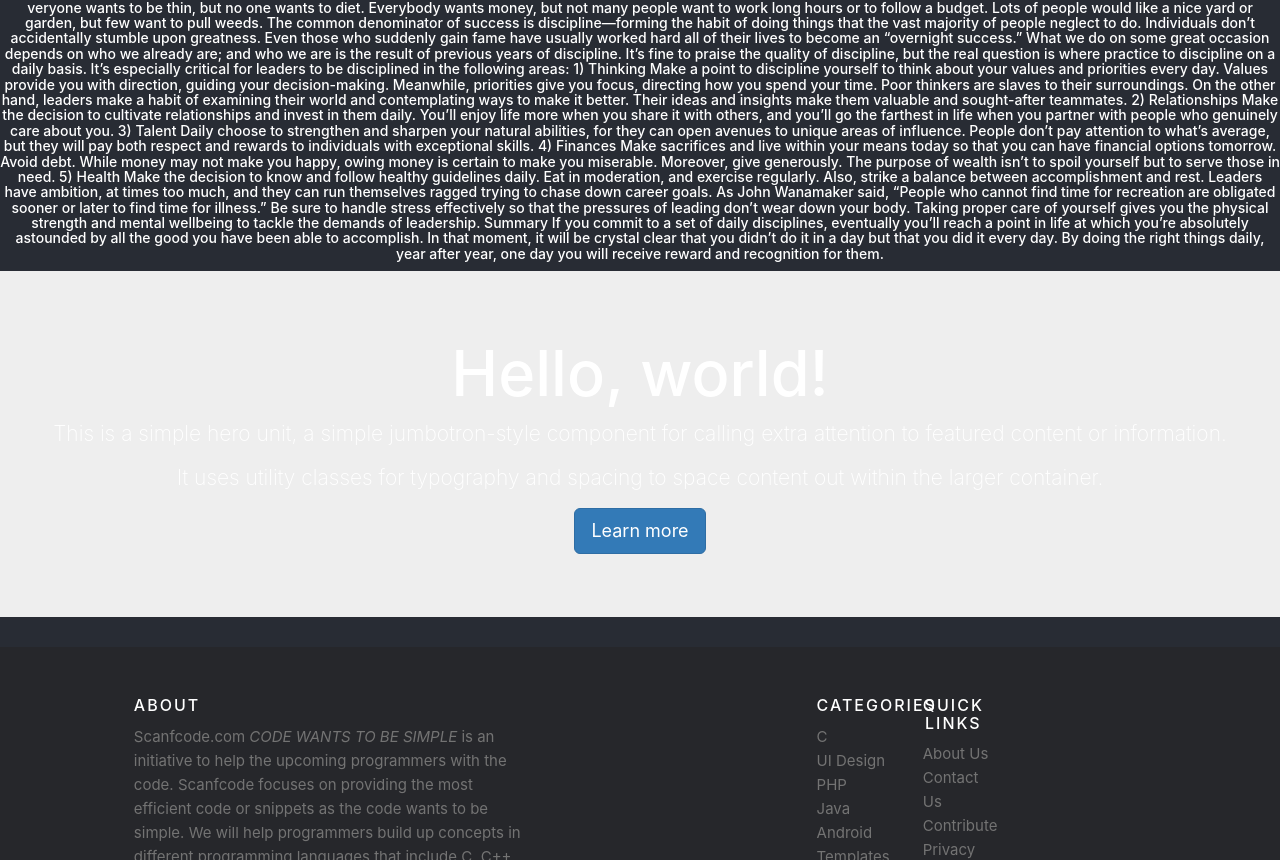
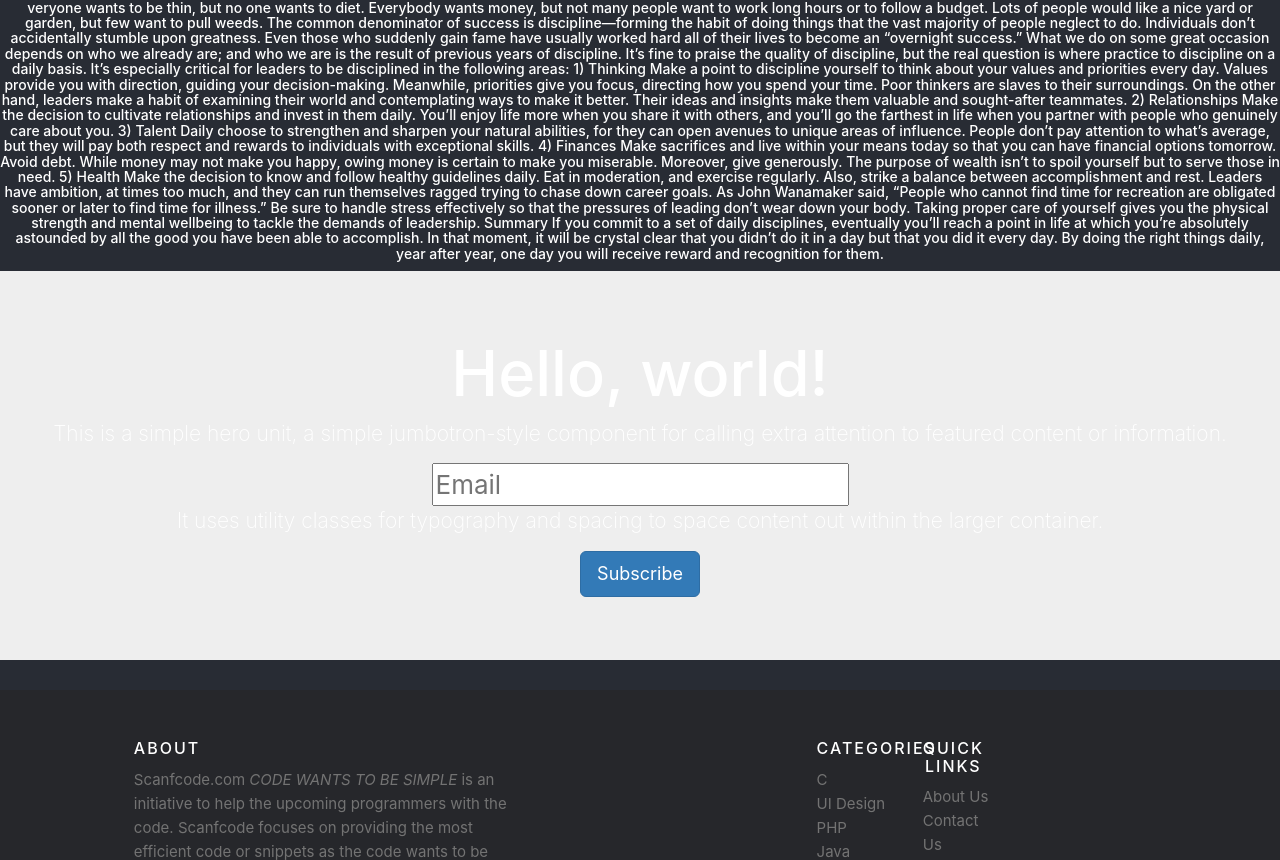
Before and after one commit to KompeteKeeda/kk-fe, a React (Create React App) app: page /news in a window 1280 px wide. Shown: the part 550-1410 px from the top of the page. Built offline with nearby package versions, Linux system fonts and the light colour scheme; no server answers.

Commit message:
component added for newsletter

```diff
--- /dev/null
+++ b/src/components/newsLetter.tsx
@@ -0,0 +1,16 @@
+import "../styles/news.scss"
+
+export const NewsLetter = () => {
+    return (
+    <div className="jumbotron">
+  <h1 className="display-4">Hello, world!</h1>
+  <p className="lead">This is a simple hero unit, a simple jumbotron-style component for calling extra attention to featured content or information.</p>
+  {/* <hr className="my-4"> */}
+  <input placeholder ="Email"></input>
+  <p>It uses utility classes for typography and spacing to space content out within the larger container.</p>
+  <p className="lead">
+    <a className="btn btn-primary btn-lg" href="#" role="button">Subscribe</a>
+  </p>
+</div>
+    )
+}
--- a/src/pages/news.tsx
+++ b/src/pages/news.tsx
@@ -1,11 +1,8 @@
-import { Footer } from "../components/footer"
-import { Header } from "../components/header"
 import coverImage from "../assets/pubg.jpeg"
+import { NewsLetter } from "../components/newsLetter"
 import "../styles/news.scss"
 
 export const News = () => {
-  console.log('here')
-
 
   return (
     <div>
@@ -45,22 +42,7 @@ export const News = () => {
 
         If you commit to a set of daily disciplines, eventually you’ll reach a point in life at which you’re absolutely astounded by all the good you have been able to accomplish. In that moment, it will be crystal clear that you didn’t do it in a day but that you did it every day. By doing the right things daily, year after year, one day you will receive reward and recognition for them.
       </h5>
-      {/* <div style={{ width: "800px", color: "black" }}>
-        <div className="subscribe-letter">
-          <div className="subscription-letter-title">
-            Subscribe to our news letter
-          </div>
-        </div>
-      </div> */}
-      <div className="jumbotron">
-  <h1 className="display-4">Hello, world!</h1>
-  <p className="lead">This is a simple hero unit, a simple jumbotron-style component for calling extra attention to featured content or information.</p>
-  {/* <hr className="my-4"> */}
-  <p>It uses utility classes for typography and spacing to space content out within the larger container.</p>
-  <p className="lead">
-    <a className="btn btn-primary btn-lg" href="#" role="button">Learn more</a>
-  </p>
-</div>
+      <NewsLetter></NewsLetter>
     </div>
   )
 }
```
